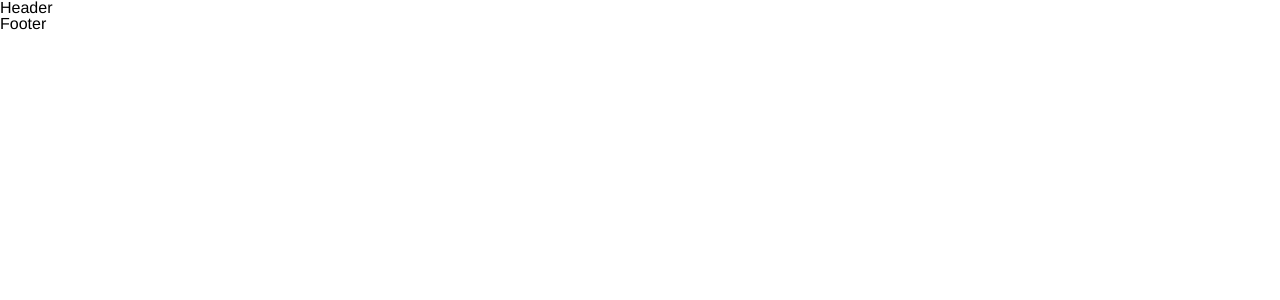
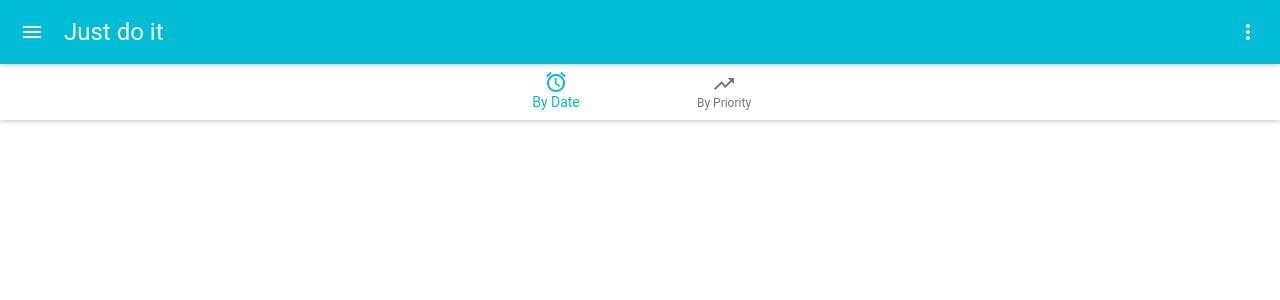
Before and after one commit to AntonPashkowskiy/Blog, a React (Create React App) app in the folder client/: page / in a window 1280 px wide. Shown: the top 300 px of the page. Built offline with nearby package versions, Linux system fonts and the light colour scheme.

Commit message:
Header and footer were added.

```diff
--- a/client/src/components/App.jsx
+++ b/client/src/components/App.jsx
@@ -1,4 +1,5 @@
 import React, { Component } from 'react';
+import MuiThemeProvider from 'material-ui/styles/MuiThemeProvider';
 import Header from './header/Header.jsx';
 import Footer from './footer/Footer.jsx';
 import './App.less';
@@ -7,10 +8,12 @@ import './Reset.less';
 class App extends Component {
     render() {
         return (
-            <div>
-                <Header/>
-                <Footer/>
-            </div>
+            <MuiThemeProvider>
+                <div>
+                    <Header/>
+                    <Footer/>
+                </div>
+            </MuiThemeProvider>
         );
     }
 }
--- a/client/src/components/footer/Footer.jsx
+++ b/client/src/components/footer/Footer.jsx
@@ -1,10 +1,27 @@
 import React, { Component } from 'react';
-import './Footer.less'
+import Paper from 'material-ui/Paper';
+import FontIcon from 'material-ui/FontIcon';
+import {BottomNavigation, BottomNavigationItem} from 'material-ui/BottomNavigation';
+import './Footer.less';
 
 class Footer extends Component {
     render() {
+        const alarmIcon = <FontIcon className="material-icons">alarm</FontIcon>;
+        const priorityIcon = <FontIcon className="material-icons">trending_up</FontIcon>;
+
         return (
-            <div>Footer</div>
+            <Paper zDepth={1}>
+                <BottomNavigation selectedIndex={0}>
+                    <BottomNavigationItem
+                        label="By Date"
+                        icon={alarmIcon}
+                        onClick={() => console.log("By date sort")}/>
+                    <BottomNavigationItem
+                        label="By Priority"
+                        icon={priorityIcon}
+                        onClick={() => console.log("By priority sort")}/>
+                </BottomNavigation>
+            </Paper>
         );
     }
 }
--- a/client/src/components/header/Header.jsx
+++ b/client/src/components/header/Header.jsx
@@ -1,10 +1,27 @@
 import React, { Component } from 'react';
+import AppBar from 'material-ui/AppBar';
+import IconButton from 'material-ui/IconButton';
+import IconMenu from 'material-ui/IconMenu';
+import MenuItem from 'material-ui/MenuItem';
+import MoreVertIcon from 'material-ui/svg-icons/navigation/more-vert';
 import './Header.less';
 
 class Header extends Component {
     render() {
+        let headerMenu = (
+            <IconMenu
+                iconButtonElement={<IconButton><MoreVertIcon/></IconButton>}
+                targetOrigin={{ horizontal: 'right', vertical: 'top' }}
+                anchorOrigin={{ horizontal: 'right', vertical: 'top' }}>
+                <MenuItem primaryText="Main Page"/>
+                <MenuItem primaryText="About Us"/>
+            </IconMenu>
+        );
         return (
-            <div>Header</div>
+            <AppBar
+                title="Just do it"
+                iconElementRight={headerMenu}>
+            </AppBar>
         );
     }
 }
--- a/client/src/index.jsx
+++ b/client/src/index.jsx
@@ -4,12 +4,12 @@ import { Provider } from 'react-redux';
 import { createStore, applyMiddleware } from 'redux';
 import { composeWithDevTools } from 'redux-devtools-extension';
 import thunk from 'redux-thunk';
-import blogApplication from './reducers';
+import todoApplication from './reducers';
 
 import App from './components/App.jsx';
 import './index.less';
 
-let store = createStore(blogApplication, composeWithDevTools(applyMiddleware(thunk)));
+let store = createStore(todoApplication, composeWithDevTools(applyMiddleware(thunk)));
 
 ReactDOM.render(
     <Provider store={store}>
--- a/client/src/reducers/index.js
+++ b/client/src/reducers/index.js
@@ -1,5 +1,5 @@
 import { combineReducers } from 'redux';
 
-const blogApplication = combineReducers({});
+const todoApplication = combineReducers({});
 
-export default blogApplication;
+export default todoApplication;
```
